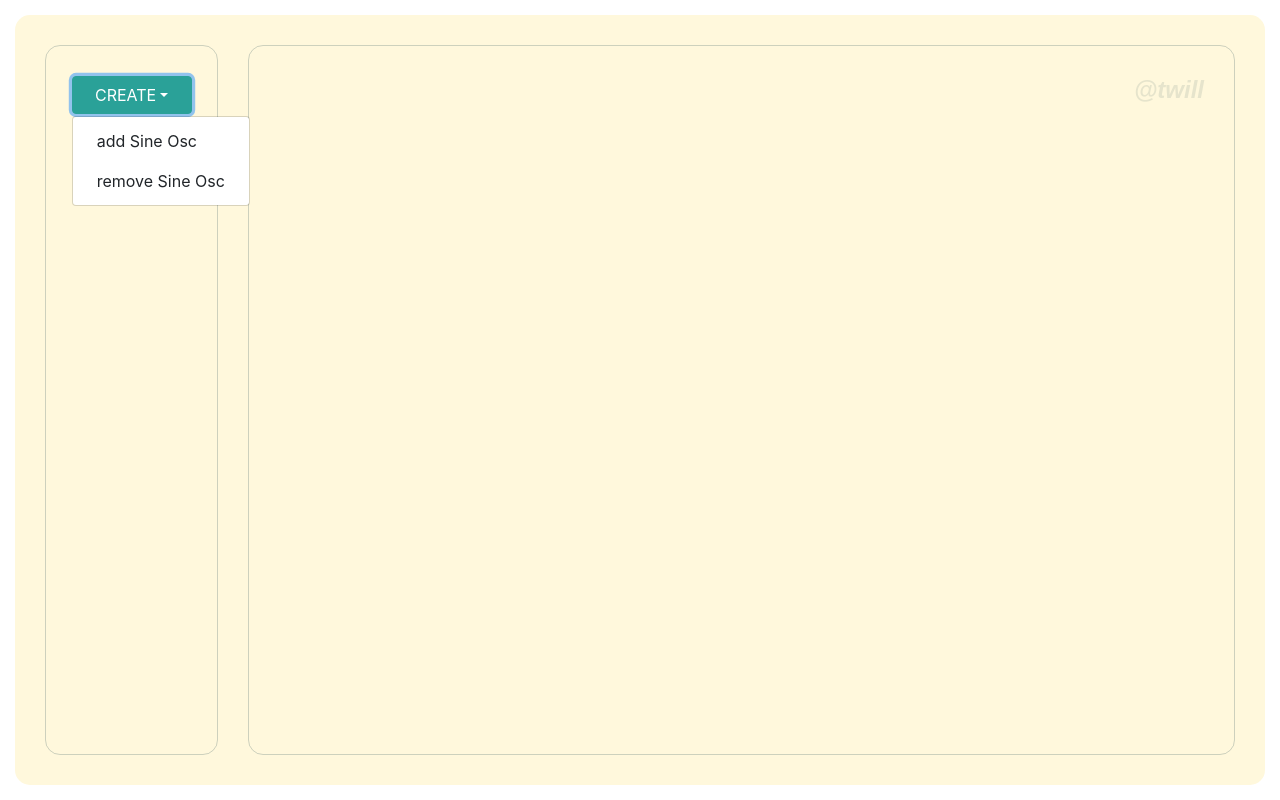
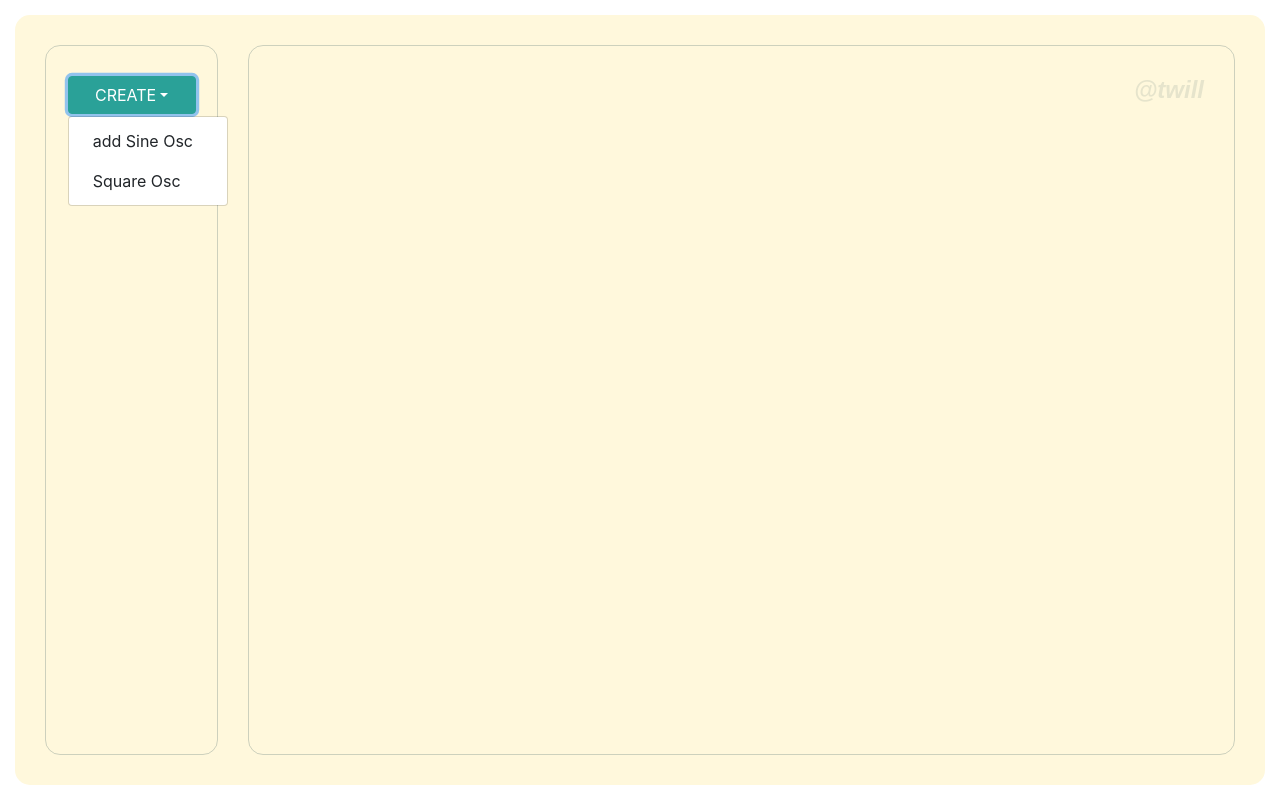
Before and after one commit to PleatherStarfish/twill, a React app: page / in a window 1280 px wide. Both pictures are taken after a click on the button "CREATE". Built offline with nearby package versions, Linux system fonts and the light colour scheme; a small style sheet from the web is missing.

Commit message:
Add square osc button

```diff
--- a/src/components/sidebar/MakeMod.js
+++ b/src/components/sidebar/MakeMod.js
@@ -1,11 +1,10 @@
 import React from "react";
-import { DropdownButton, Dropdown } from "react-bootstrap";
+import {DropdownButton, Dropdown} from "react-bootstrap";
 import uniqid from "uniqid";
 import { useModuleListState } from "../../context/providers/moduleListProvider";
 
 const MakeModButtons = () => {
   const [module, dispatchToModuleList] = useModuleListState();
-  console.log(module);
 
   return (
     <DropdownButton id="add" title="CREATE">
@@ -13,7 +12,6 @@ const MakeModButtons = () => {
         <span
           id="sineOsc"
           role="button"
-          styling="link"
           tabIndex={0}
           onClick={x =>
             dispatchToModuleList({
@@ -31,22 +29,21 @@ const MakeModButtons = () => {
       </Dropdown.Item>
       <Dropdown.Item className="btn btn-primary btn-block" href="">
         <span
-          id="sineOsc"
+          id="squareOsc"
           role="button"
-          styling="link"
           tabIndex={0}
           onClick={x =>
-            dispatchToModuleList({
-              type: "REMOVE_MODULE",
-              module: { type: x.target.id, id: module[0].id }
-            })}
+              dispatchToModuleList({
+                  type: "ADD_MODULE",
+                  module: { type: x.target.id, id: uniqid() }
+              })}
           onKeyDown={x =>
-            dispatchToModuleList({
-              type: "REMOVE_MODULE",
-                module: { type: x.target.id, id: module[0].id }
-            })}
+              dispatchToModuleList({
+                  type: "ADD_MODULE",
+                  module: x.target.id
+              })}
         >
-          remove Sine Osc
+          Square Osc
         </span>
       </Dropdown.Item>
     </DropdownButton>
--- a/src/styles/index.scss
+++ b/src/styles/index.scss
@@ -50,6 +50,9 @@ h1 {
     background-color: #fdf6e3;
     border-radius: 15px;
   }
+  #add {
+    width: 60vw;
+  }
 }
 @media (min-width: 576px) and (max-width: 767.98px) {
   .sidebar {
@@ -60,24 +63,35 @@ h1 {
     height: calc(75vh - 60px);
     margin-top: 15px;
   }
+  #add {
+    width: 30vw;
+  }
 }
 @media (min-width: 768px) and (max-width: 991.98px) {
   .sidebar, .canvas {
     height: calc(100vh - 90px);
+  }
+  #add {
+    width: 15vw;
   }
 }
 @media (min-width: 992px) and (max-width: 1199.98px) {
   .sidebar, .canvas {
     height: calc(100vh - 90px);
   }
+  #add {
+    width: 10vw;
+  }
 }
 @media (min-width: 1200px) {
   .sidebar, .canvas {
     height: calc(100vh - 90px);
   }
+  #add {
+    width: 10vw;
+  }
 }
 #add {
   background-color: #2aa198 !important;
   border-color: #2aa198 !important;
-  width: 120px !important;
 }
```
Also changed, not shown: .eslintrc.json, 1 other file (tests, documents, lock files or other folders).
